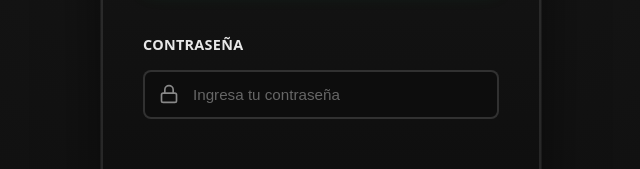
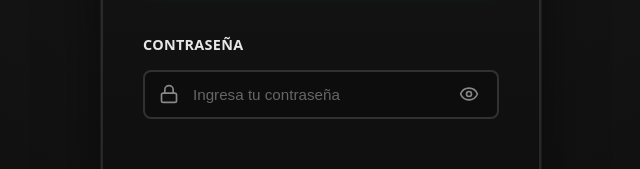
Before and after one commit to facundosofo/PizzaFiori, a React (Vite) app in the folder frontend/: page /login in a window 1280 px wide. Shown: the part 462-631 px from the top of the page, without its empty margins (319-959 px from the left). Built offline with nearby package versions, Linux system fonts and the light colour scheme; no server answers.

Commit message:
Agrego ojos para ver pass

```diff
--- a/frontend/src/pages/LoginPage.tsx
+++ b/frontend/src/pages/LoginPage.tsx
@@ -6,7 +6,7 @@ import { useState, useEffect } from 'react';
 import type { FormEvent } from 'react';
 import { useNavigate, useLocation } from 'react-router-dom';
 import { useAuth } from '../contexts/AuthContext';
-import { User, Lock } from 'lucide-react';
+import { User, Lock, Eye, EyeOff } from 'lucide-react';
 import logo from '../assets/PizzaFioriLogo.png';
 import '../styles/auth.css';
 
@@ -19,6 +19,7 @@ const LoginPage = () => {
   const [error, setError] = useState('');
   const [success, setSuccess] = useState('');
   const [isLoading, setIsLoading] = useState(false);
+  const [showPassword, setShowPassword] = useState(false);
 
   // Handle success message from navigation state (e.g., after registration)
   useEffect(() => {
@@ -87,13 +88,22 @@ const LoginPage = () => {
               <Lock size={20} className="input-icon" />
               <input
                 id="password"
-                type="password"
+                type={showPassword ? "text" : "password"}
                 value={password}
                 onChange={(e) => setPassword(e.target.value)}
                 placeholder="Ingresa tu contraseña"
                 autoComplete="current-password"
                 disabled={isLoading}
               />
+              <button
+                type="button"
+                className="password-toggle"
+                onClick={() => setShowPassword(!showPassword)}
+                aria-label={showPassword ? "Ocultar contraseña" : "Mostrar contraseña"}
+                tabIndex={-1}
+              >
+                {showPassword ? <EyeOff size={20} /> : <Eye size={20} />}
+              </button>
             </div>
           </div>
 
--- a/frontend/src/styles/auth.css
+++ b/frontend/src/styles/auth.css
@@ -125,6 +125,34 @@
 
 .auth-container .input-with-icon input {
   padding-left: 3rem !important;
+}
+
+.auth-container .password-toggle {
+  position: absolute;
+  right: 1rem;
+  background: none;
+  border: none;
+  color: #888888;
+  cursor: pointer;
+  padding: 0.25rem;
+  display: flex;
+  align-items: center;
+  justify-content: center;
+  transition: all 0.2s ease;
+  z-index: 1;
+}
+
+.auth-container .password-toggle:hover {
+  color: #22c55e;
+}
+
+.auth-container .password-toggle:active {
+  transform: scale(0.95);
+}
+
+.auth-container .input-with-icon:has(input[type="password"]) input,
+.auth-container .input-with-icon:has(input[type="text"]) input {
+  padding-right: 3rem !important;
 }
 
 .auth-container .form-group input {
```
